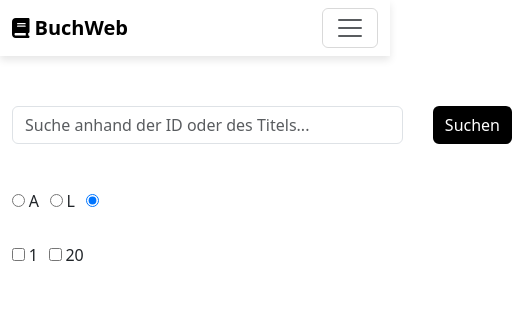
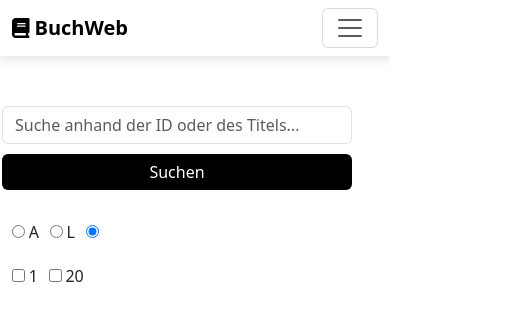
Before and after one commit to Atomfried13/swe_abgabe_2_webserver, a React (Vite) app: page /BuchSuchen in a window 390 px wide. Shown: the top 320 px of the page, 512 px wide, since content can reach past the window. Built offline with nearby package versions, Linux system fonts and the light colour scheme.

Commit message:
change: css Anpassungen

```diff
--- a/src/pages/BuchSuchen/BuchSuchen.css
+++ b/src/pages/BuchSuchen/BuchSuchen.css
@@ -10,7 +10,6 @@
 .suchen-btn {
     background-color: black !important;
     border: none !important;
-    margin-left: 30px;
 }
 
 .suchen-btn:hover {
@@ -18,8 +17,8 @@
 }
 
 .table-container {
-    margin: 30px auto;
-    width: 95%;
+    width: 80%;
+    padding-top: 20px;
 }
 
 .info-modal .modal-content {
@@ -32,3 +31,22 @@
     max-width: 700px;
     margin: 100px auto;
 }
+
+.buch-suchen-form input{
+    width: 400px;
+    margin-right: 20px;
+  }
+
+  @media (max-width: 400px) {
+    .buch-suchen-form {
+      flex-direction: column;
+      margin-left: 10px;
+      margin-right: 30px;
+    }
+
+    .buch-suchen-form input,
+    .buch-suchen-form button {
+      width: 350px;
+      margin-bottom: 10px;
+    }
+  }
--- a/src/pages/BuchSuchen/BuchSuchen.tsx
+++ b/src/pages/BuchSuchen/BuchSuchen.tsx
@@ -21,9 +21,9 @@ export function BuchSuchen() {
 		<Container className="buchsuchen-formular">
 			<Row className="justify-content-center">
 				<EingabeFeld setError={setError} />
+				<ErrorAusgabe error={error} setError={setError} />
 				<SearchRadioButtons setError={setError} />
 				<SearchCheckboxId setError={setError} />
-				<ErrorAusgabe error={error} setError={setError} />
 			</Row>
 		</Container>
 	);
--- a/src/pages/BuchSuchen/EingabeFeld.tsx
+++ b/src/pages/BuchSuchen/EingabeFeld.tsx
@@ -66,8 +66,6 @@ export function EingabeFeld({ setError }: EingabeFeldProps) {
 	};
 	return (
 		<>
-			<div className="d-flex align-items-center">
-				<Form>
 			<Form.Group
 				className="buch-suchen-form"
 				controlId="formGroupSuchen"
@@ -76,8 +74,6 @@ export function EingabeFeld({ setError }: EingabeFeldProps) {
 				<SubmitButton
 					handleSearchClick={handleSearchClick} />
 			</Form.Group>
-				</Form>
-			</div>
 			<div className="table-container">
 				{datenTitel && (
 					<ShowTableTitel
```
Lines whose indentation alone changed are shown as unchanged.
